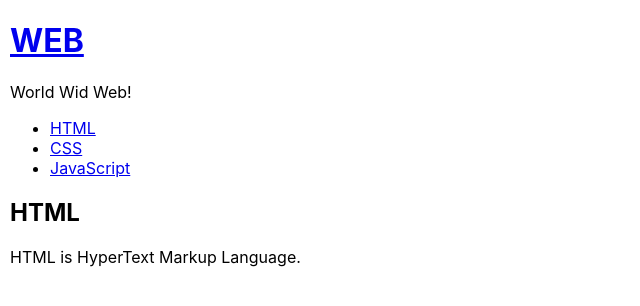
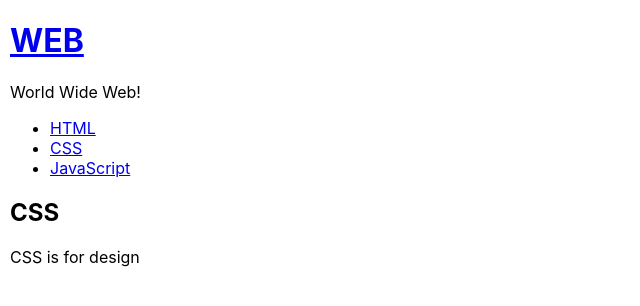
Before and after one commit to hyebinyu1110/TIL, a React (Create React App) app in the folder react/: page / in a window 1280 px wide. Shown: the top 306 px of the page, without its empty margins (0-640 px from the left). Built offline with nearby package versions, Linux system fonts and the light colour scheme; the HTML template or start-up script is replaced by a standard one.

Commit message:
Update App.js

```diff
--- a/react/src/App.js
+++ b/react/src/App.js
@@ -1,43 +1,66 @@
 import React, { Component } from 'react';
 import TOC from "./components/TOC";
-import Content from "./components/Content"
-import Subject from "./components/Subject"
+import Content from "./components/Content";
+import Subject from "./components/Subject";
 import './App.css';
 
-class App extends Component{
+class App extends Component {
 
-constructor(props){
+  constructor(props) {
     super(props);
     this.state = {
-    subject:{title:'WEB', sub:'World Wid Web!'},
-    contents:[
-      {id:1, title:'HTML', desc:'HTML is for information'},
-      {id:2, title:'CSS', desc:'CSS is for design'},
-      {id:3, title:'JavaScript', desc:'JavaScript is for interactive'}
+      mode:'read',
+      selected_content_id: 2,
+      subject:{title:'WEB', sub:'World Wide Web!'},
+      welcome:{title:'welcome', desc:'Hello, React!!'},
+      contents: [
+        { id: 1, title: 'HTML', desc: 'HTML is for information' },
+        { id: 2, title: 'CSS', desc: 'CSS is for design' },
+        { id: 3, title: 'JavaScript', desc: 'JavaScript is for interactive' }
       ]
     }
   }
   render() {
+    console.log('App render');
+    var _title, _desc = null;
+    if(this.state.mode === 'welcome'){
+      _title = this.state.welcome.title;
+      _desc = this.state.welcome.desc;
+    }else if(this.state.mode === 'read'){
+      var i = 0;
+      while(i<this.state.contents.length){
+        var data = this.state.contents[i];
+        if(data.id === this.state.selected_content_id){
+          _title = data.title;
+          _desc = data.desc;
+          break;
+        }
+        i += 1;
+      }
+    }
+    console.log('render', this);
     return (
       <div className="App">
-      {/* <Subject
+        <Subject
         title={this.state.subject.title}
-        sub={this.state.subject.sub}>
-      </Subject> */}
-      <header>
-            <h1><a href="/" onClick={function(e){
-              console.log('e');
-              e.preventDefault();
-
-            }}>{this.state.subject.title}</a></h1>
-            {this.state.subject.sub}
-        </header>
-      <TOC data={this.state.contents}></TOC>
-      <Content title="HTML" desc="HTML is HyperText Markup Language."></Content>
+        sub={this.state.subject.sub}
+        onChangePage={function(){
+       this.setState({mode:'welcome'})      ;
+        }.bind(this)}>
+      </Subject>
+        <TOC
+           onChangePage={function(id){
+             this.setState({
+               mode:"read",
+               selected_content_id: id
+             });
+           }.bind(this)}
+           data={this.state.contents}
+        ></TOC>
+        <Content title={_title} desc={_desc}></Content>
       </div>
     );
   }
-
 }
 
 export default App;
```
Lines whose indentation alone changed are shown as unchanged.
